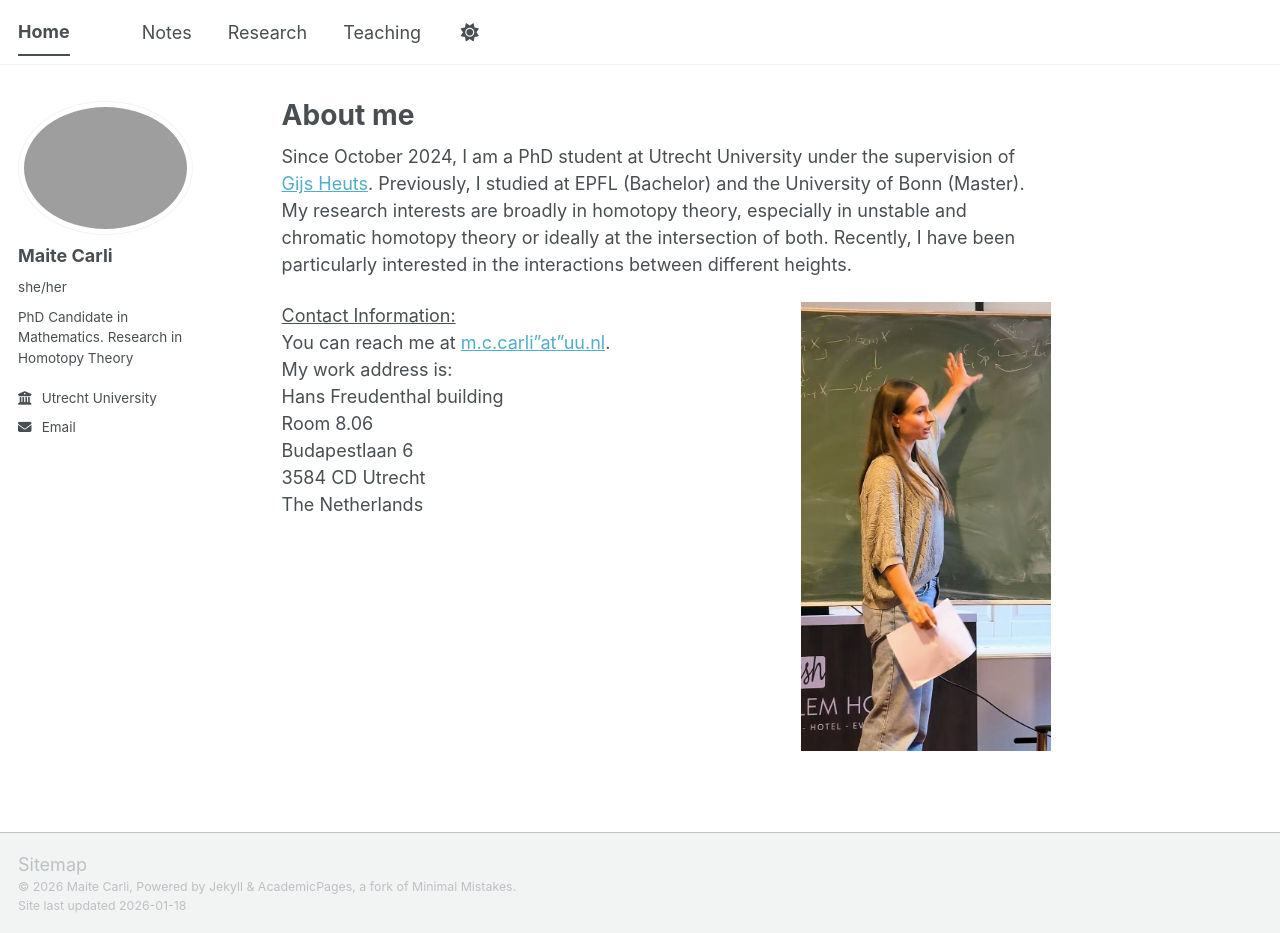
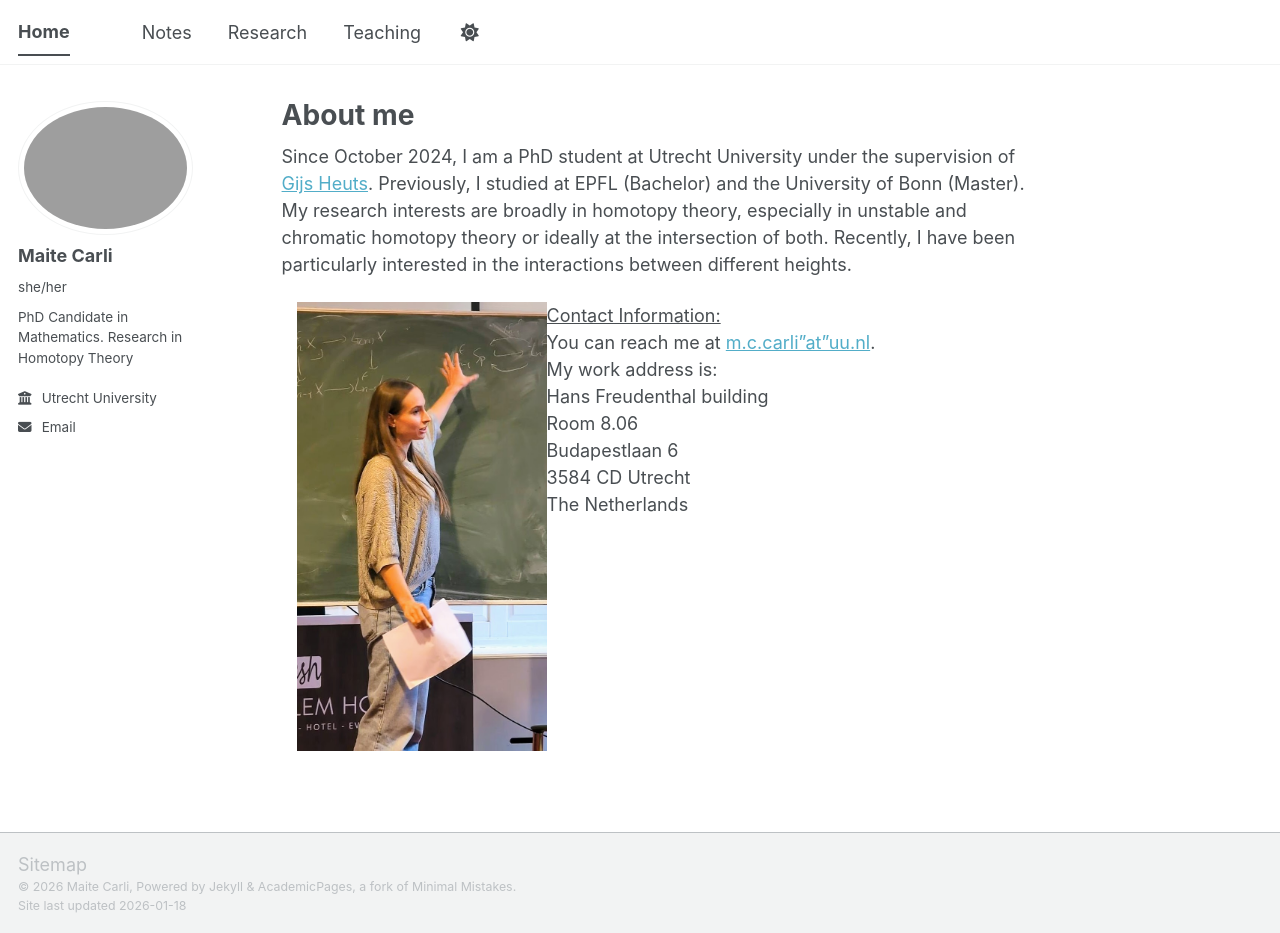
Before and after one commit to Maite-Carli/Maite-Carli.github.io, a Jekyll site: the page built from _pages/about.md, in a window 1280 px wide and 933 px high. Built offline with Jekyll 4.4.1, drawn with Linux system fonts in a browser that asks for light colours; a script bundle is joined from its source files by our own code; library files that are not in the unit come from our copies.

Commit message:
Update about.md

```diff
--- a/_pages/about.md
+++ b/_pages/about.md
@@ -10,7 +10,7 @@
 Since October 2024, I am a PhD student at Utrecht University under the supervision of [Gijs Heuts](https://sites.google.com/site/gijsheuts/home). Previously, I studied at EPFL (Bachelor) and the University of Bonn (Master).
 My research interests are broadly in homotopy theory, especially in unstable and chromatic homotopy theory or ideally at the intersection of both. Recently, I have been particularly interested in the interactions between different heights.
 
-<img src="../images/IMG_7860.JPG" alt="My Picture" width="250" style="float:right; margin-left: 15px;">
+<img src="../images/IMG_7860.JPG" alt="My Picture" width="250" style="float:left; margin-left: 15px;">
 <span style="text-decoration: underline;">Contact Information:</span>
 You can reach me at [m.c.carli"at"uu.nl](mailto:m.c.carli@uu.nl).
 My work address is:
```
